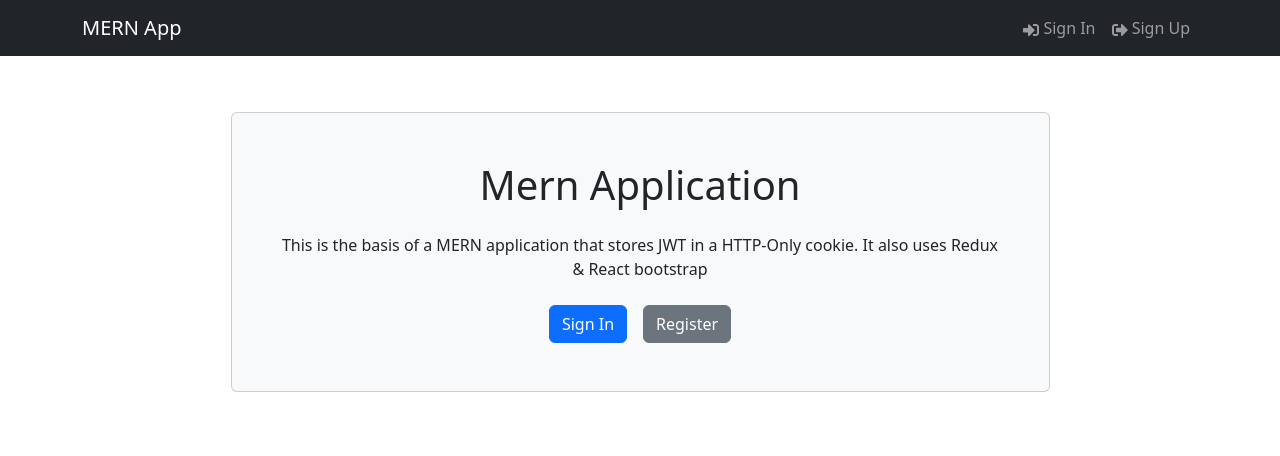
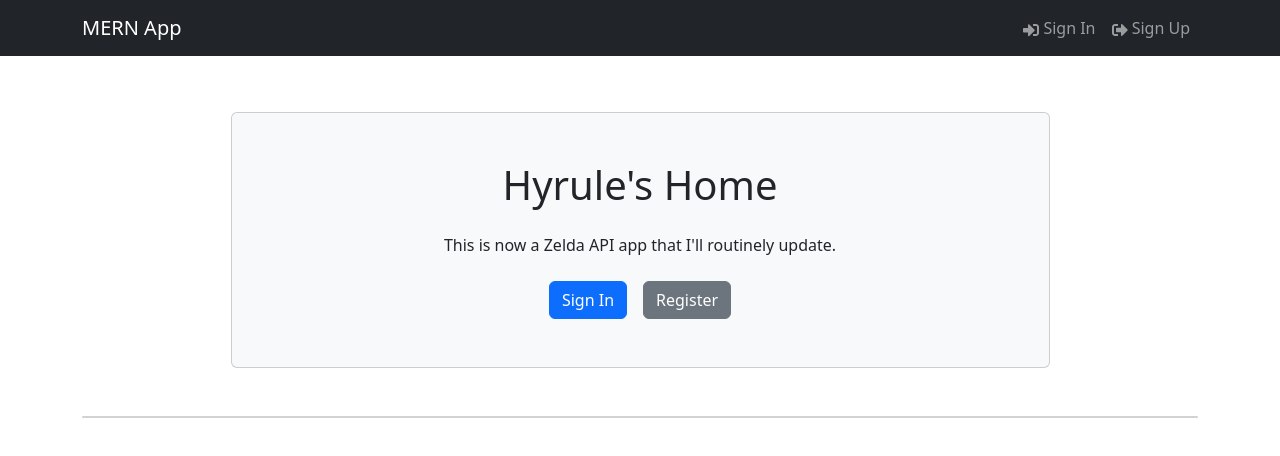
Before and after one commit to Lozlink/Mern-Stack, a React (Vite) app in the folder frontend/: page / in a window 1280 px wide. Shown: the top 456 px of the page. Built offline with nearby package versions, Linux system fonts and the light colour scheme; no server answers.

Commit message:
figured out a direction to take it

```diff
--- a/frontend/package.json
+++ b/frontend/package.json
@@ -11,6 +11,7 @@
   },
   "dependencies": {
     "@reduxjs/toolkit": "^1.9.5",
+    "axios": "^1.5.0",
     "bootstrap": "^5.3.1",
     "react": "^18.2.0",
     "react-bootstrap": "^2.8.0",
--- a/frontend/src/components/Hero.jsx
+++ b/frontend/src/components/Hero.jsx
@@ -8,9 +8,9 @@ const Hero = () => {
     <div className=" py-5">
       <Container className="d-flex justify-content-center">
         <Card className="p-5 d-flex flex-column align-items-center hero-card bg-light w-75">
-          <h1 className="text-center mb-4">Mern Application</h1>
+          <h1 className="text-center mb-4">Hyrule's Home</h1>
           <p className="text-center mb-4">
-            This is the basis of a MERN application that stores JWT in a HTTP-Only cookie. It also uses Redux & React bootstrap
+            This is now a Zelda API app that I'll routinely update.
           </p>
           <div className="d-flex">
             <LinkContainer to='/login'>
--- a/frontend/src/screens/HomeScreen.jsx
+++ b/frontend/src/screens/HomeScreen.jsx
@@ -1,9 +1,16 @@
 import React from 'react'
-import Hero from '../components/Hero'
+import Hero from '../components/Hero';
+import ZeldaCardScreen from './ZeldaCardScreen';
+
 const HomeScreen = () => {
   return (
     <div>
-      <Hero />
+      <div>
+        <Hero />
+      </div>
+      <div>
+        <ZeldaCardScreen />
+      </div>
     </div>
   )
 }
--- /dev/null
+++ b/frontend/src/screens/ZeldaCardScreen.jsx
@@ -0,0 +1,30 @@
+import React, { useState, useEffect }from 'react';
+import { Container, Button, Card } from 'react-bootstrap';
+import axios from 'axios'
+import { toast } from 'react-toastify';
+
+const ZeldaCardScreen = () => {
+  const [zeldaGames, setZeldaGames ] = useState([]);
+
+  const retrieveGames = () => {
+    try {
+      axios.get('https://zelda.fanapis.com/api/games')
+      .then(res => setZeldaGames(res.data))
+      console.log(zeldaGames)
+    } catch (error) {
+      toast.error(err?.data?.message || error.error)
+    }
+  };
+
+  useEffect(() => {
+    retrieveGames();
+  }, [setZeldaGames])
+
+  return (
+    <Card>
+
+    </Card>
+  )
+}
+
+export default ZeldaCardScreen
```
Also changed, not shown: 1 other file (tests, documents, lock files or other folders).
